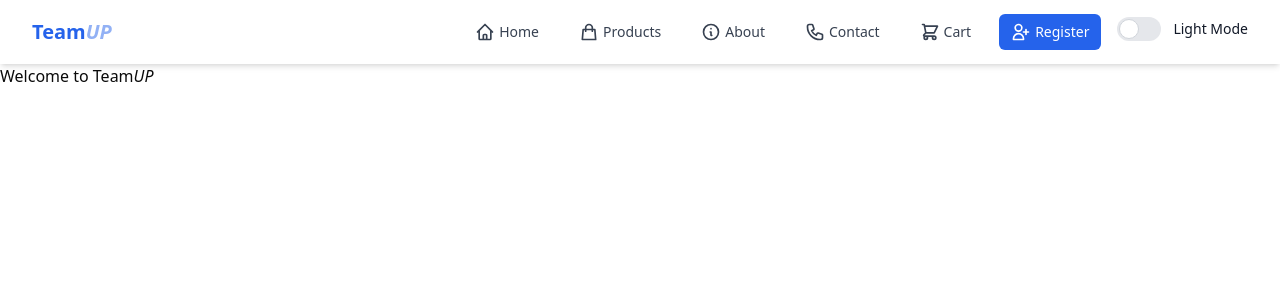
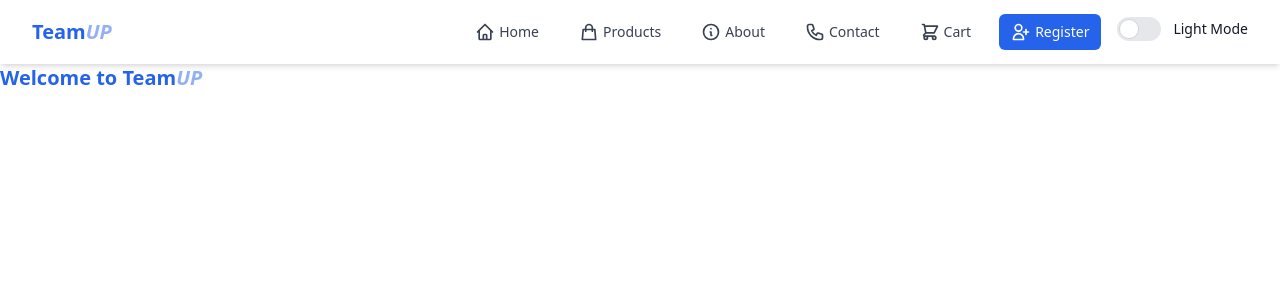
Before and after one commit to rafayhanan/ComsiCon-Web-25, a React (Vite) app in the folder frontend/: page / in a window 1280 px wide. Shown: the top 300 px of the page. Built offline with nearby package versions, Linux system fonts and the light colour scheme.

Commit message:
Merging Amna's code in Main

```diff
--- a/frontend/src/Components/HomePage.jsx
+++ b/frontend/src/Components/HomePage.jsx
@@ -4,7 +4,7 @@ function HomePage(){
     return (
         <main>
             <div>
-                <h1>Welcome to Team<i>UP</i></h1>
+                <h1 className='text-xl font-bold text-blue-600'>Welcome to Team<i className='text-blue-600/50 dark:text-sky-400/50'>UP</i></h1>
             </div>
         </main>
     );
```
